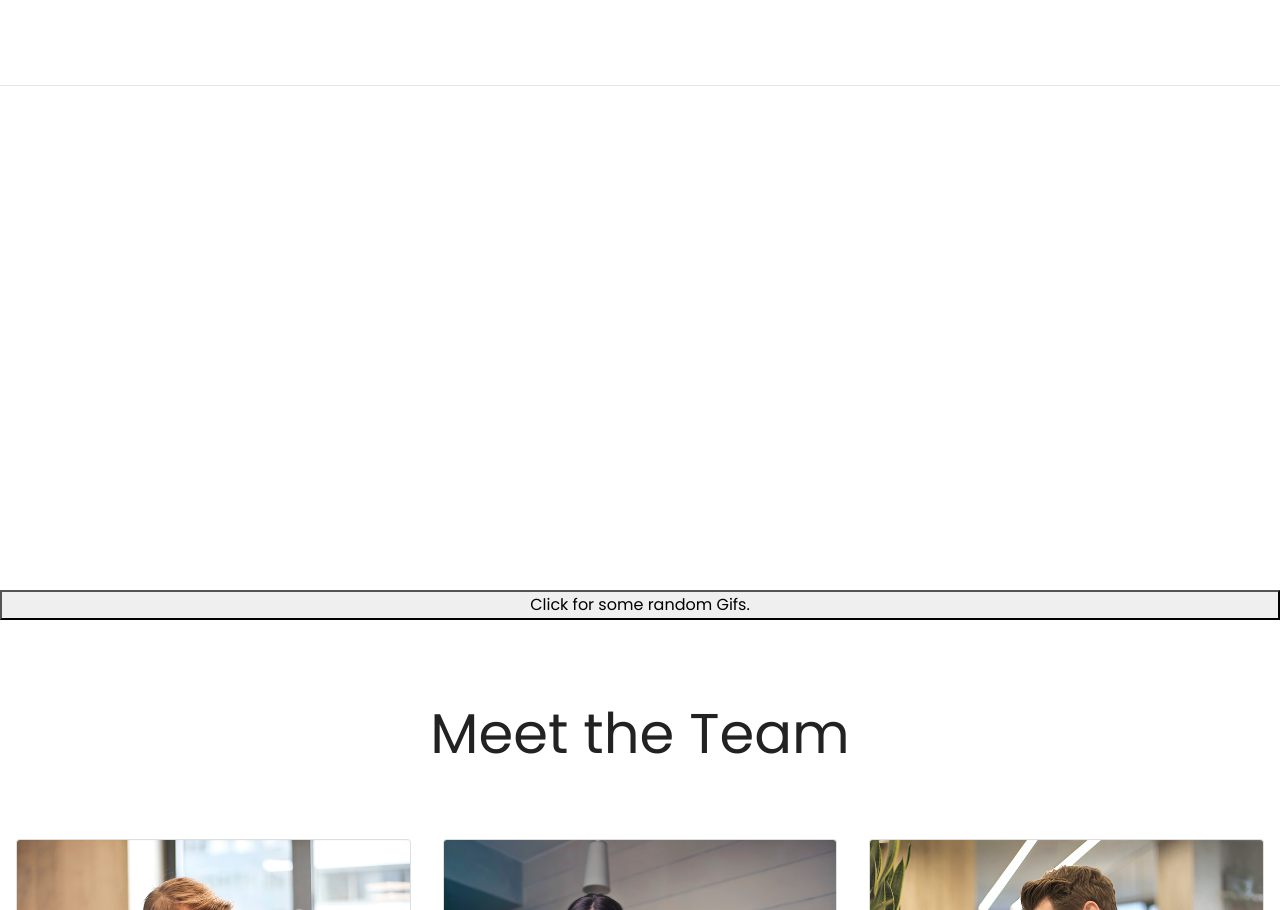
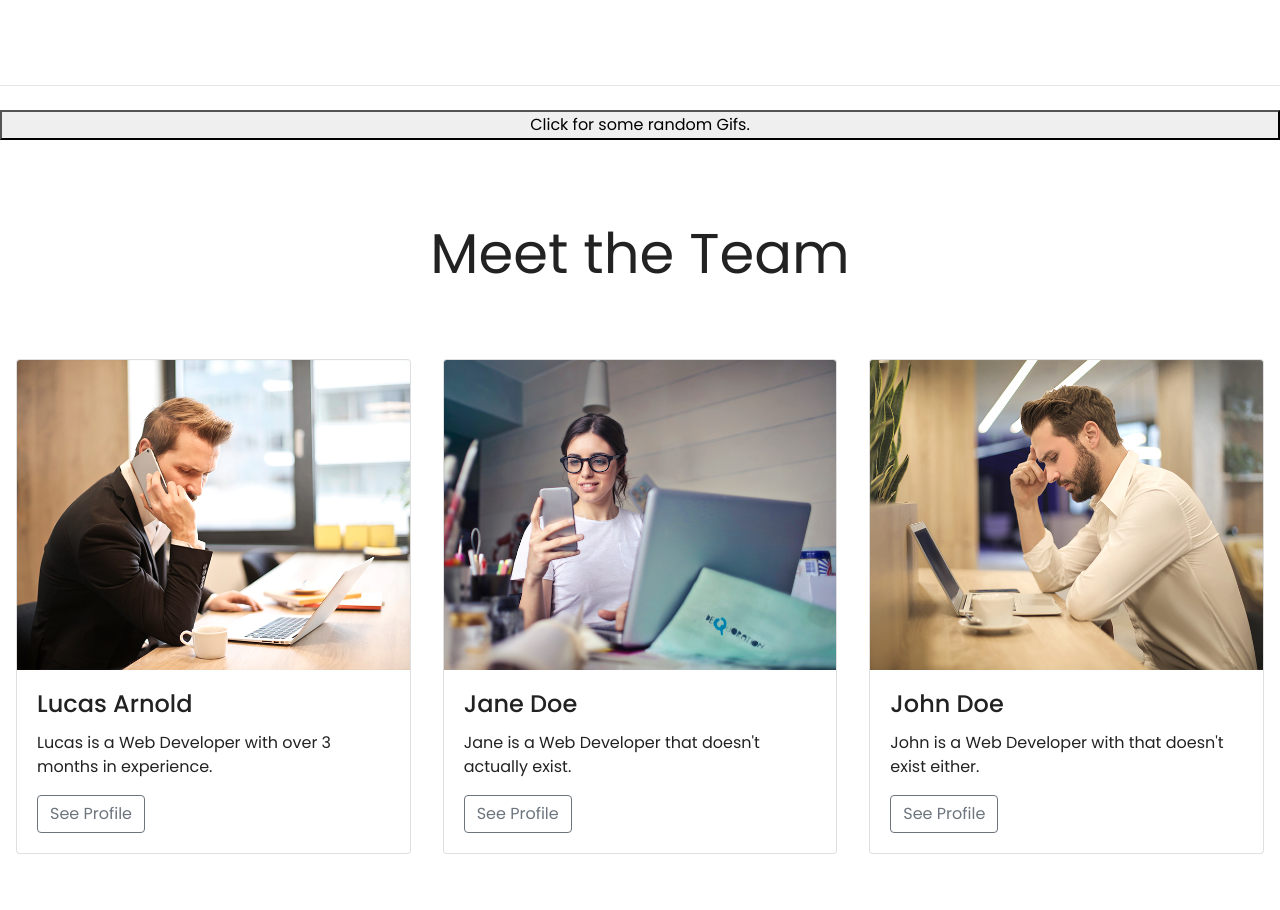
Before and after one commit to LucasArnold/First-Website, a website: page index.html in a window 1280 px wide. Shown: the part 1873-2783 px from the top of the page. Drawn offline with nearby package versions, Linux system fonts and the light colour scheme; files whose address does not match are found by name.

Commit message:
fixing random white space

```diff
--- a/index.html
+++ b/index.html
@@ -152,12 +152,6 @@
 </div>
 
 <hr class="my-4">
-<!--- Fixed background -->
-<figure>
-	<div class="fixed-wrap">
-		<div id="fixed"></div>
-	</div>
-</figure>
 
 <!--- Emoji Section -->
 <button class="fun" data-toggle="collapse" data-target="#emoji">Click for some random Gifs.</button>
```
